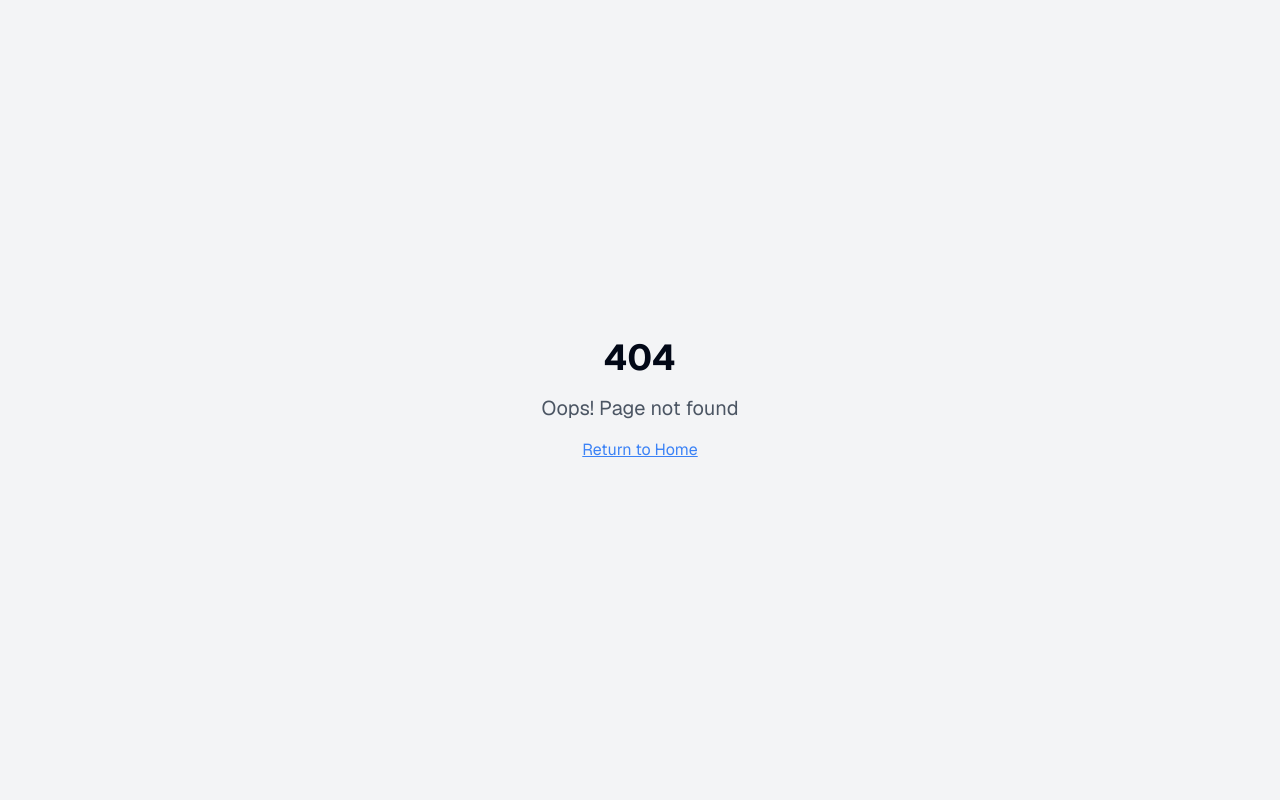
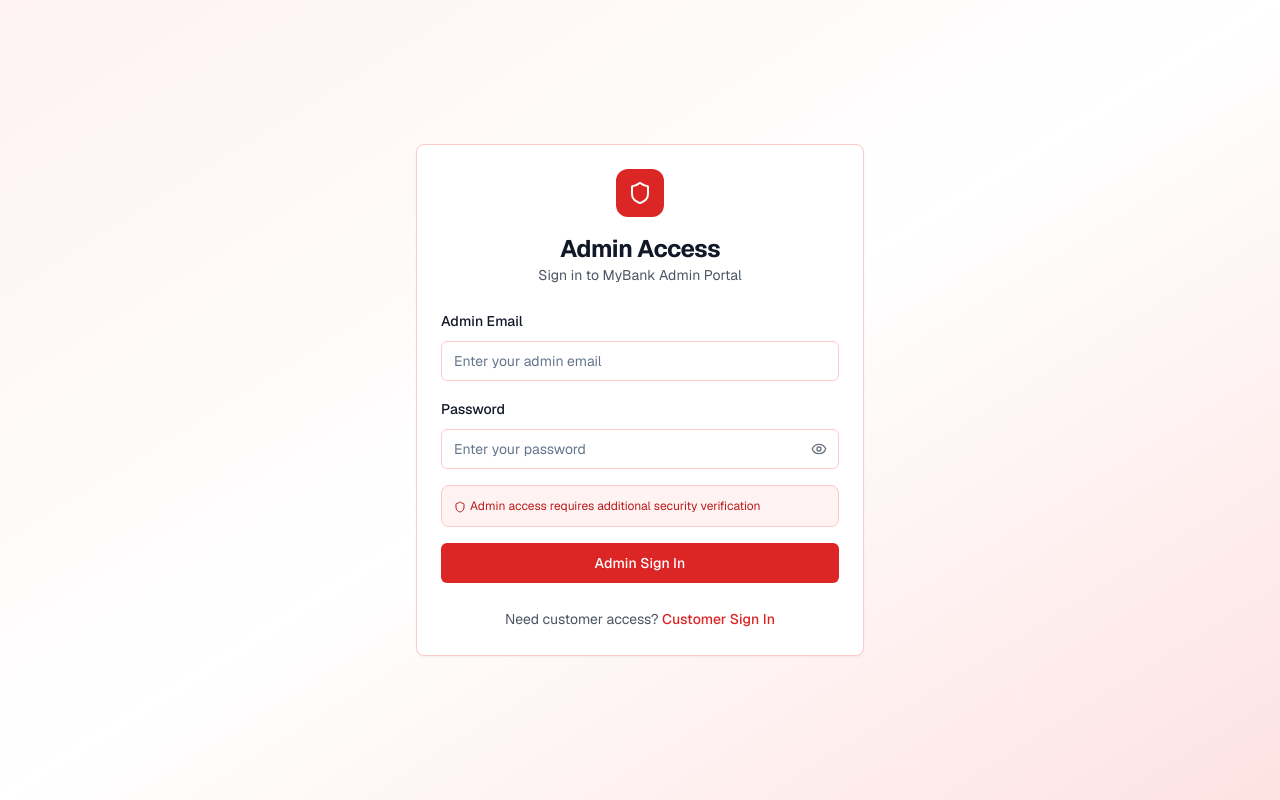
Before and after one commit to AshanHimantha/baking-webapp, a React (Vite) app: page /admin/signin in a window 1280 px wide. Before the commit this address had no page. Built offline with nearby package versions, Linux system fonts and the light colour scheme.

Commit message:
Add admin login route
Create a separate login route for administrators.

```diff
--- a/src/App.tsx
+++ b/src/App.tsx
@@ -8,6 +8,7 @@ import { ThemeProvider } from "@/components/theme-provider";
 import Index from "./pages/Index";
 import SignIn from "./pages/SignIn";
 import SignUp from "./pages/SignUp";
+import AdminSignIn from "./pages/admin/SignIn";
 import CustomerDashboard from "./pages/customer/Dashboard";
 import CustomerTransactions from "./pages/customer/Transactions";
 import CustomerTransfer from "./pages/customer/Transfer";
@@ -34,6 +35,7 @@ const App = () => (
             <Route path="/" element={<Index />} />
             <Route path="/signin" element={<SignIn />} />
             <Route path="/signup" element={<SignUp />} />
+            <Route path="/admin/signin" element={<AdminSignIn />} />
 
             {/* Customer Banking Routes */}
             <Route path="/customer/dashboard" element={<CustomerDashboard />} />
--- /dev/null
+++ b/src/pages/admin/SignIn.tsx
@@ -0,0 +1,199 @@
+
+import { useState } from "react";
+import { Link } from "react-router-dom";
+import { Button } from "@/components/ui/button";
+import { Input } from "@/components/ui/input";
+import { Card, CardContent, CardDescription, CardHeader, CardTitle } from "@/components/ui/card";
+import { InputOTP, InputOTPGroup, InputOTPSlot } from "@/components/ui/input-otp";
+import { Shield, ArrowLeft, Eye, EyeOff } from "lucide-react";
+
+const AdminSignIn = () => {
+  const [step, setStep] = useState<'credentials' | 'verification'>('credentials');
+  const [email, setEmail] = useState('');
+  const [password, setPassword] = useState('');
+  const [showPassword, setShowPassword] = useState(false);
+  const [verificationCode, setVerificationCode] = useState('');
+  const [isLoading, setIsLoading] = useState(false);
+
+  const handleCredentialsSubmit = async (e: React.FormEvent) => {
+    e.preventDefault();
+    setIsLoading(true);
+
+    // Simulate API call for admin login and sending verification code
+    await new Promise(resolve => setTimeout(resolve, 1000));
+
+    setIsLoading(false);
+    setStep('verification');
+  };
+
+  const handleVerificationSubmit = async (e: React.FormEvent) => {
+    e.preventDefault();
+    setIsLoading(true);
+
+    // Simulate API call
+    await new Promise(resolve => setTimeout(resolve, 1000));
+
+    setIsLoading(false);
+    // Redirect to admin dashboard would happen here
+    console.log('Admin sign in successful');
+  };
+
+  const handleResendCode = () => {
+    console.log('Resending admin verification code...');
+  };
+
+  return (
+    <div className="min-h-screen bg-gradient-to-br from-red-50 via-white to-red-100 flex items-center justify-center p-4 font-geist">
+      <Card className="w-full max-w-md border-red-200">
+        <CardHeader className="text-center space-y-4">
+          <div className="flex justify-center">
+            <div className="w-12 h-12 bg-red-600 rounded-xl flex items-center justify-center">
+              <Shield className="w-6 h-6 text-white" />
+            </div>
+          </div>
+          <div>
+            <CardTitle className="text-2xl font-bold text-gray-900">
+              {step === 'credentials' ? 'Admin Access' : 'Verify your email'}
+            </CardTitle>
+            <CardDescription className="text-gray-600">
+              {step === 'credentials'
+                ? 'Sign in to MyBank Admin Portal'
+                : `We've sent a 6-digit code to ${email}`
+              }
+            </CardDescription>
+          </div>
+        </CardHeader>
+
+        <CardContent className="space-y-6">
+          {step === 'credentials' ? (
+            <form onSubmit={handleCredentialsSubmit} className="space-y-4">
+              <div className="space-y-2">
+                <label htmlFor="admin-email" className="text-sm font-medium text-gray-900">
+                  Admin Email
+                </label>
+                <Input
+                  id="admin-email"
+                  type="email"
+                  placeholder="Enter your admin email"
+                  value={email}
+                  onChange={(e) => setEmail(e.target.value)}
+                  required
+                  className="w-full border-red-200 focus:border-red-400"
+                />
+              </div>
+
+              <div className="space-y-2">
+                <label htmlFor="admin-password" className="text-sm font-medium text-gray-900">
+                  Password
+                </label>
+                <div className="relative">
+                  <Input
+                    id="admin-password"
+                    type={showPassword ? "text" : "password"}
+                    placeholder="Enter your password"
+                    value={password}
+                    onChange={(e) => setPassword(e.target.value)}
+                    required
+                    className="w-full pr-10 border-red-200 focus:border-red-400"
+                  />
+                  <Button
+                    type="button"
+                    variant="ghost"
+                    size="sm"
+                    className="absolute right-0 top-0 h-full px-3 py-2 hover:bg-transparent"
+                    onClick={() => setShowPassword(!showPassword)}
+                  >
+                    {showPassword ? (
+                      <EyeOff className="h-4 w-4 text-gray-500" />
+                    ) : (
+                      <Eye className="h-4 w-4 text-gray-500" />
+                    )}
+                  </Button>
+                </div>
+              </div>
+
+              <div className="bg-red-50 border border-red-200 rounded-lg p-3">
+                <p className="text-xs text-red-700">
+                  <Shield className="w-3 h-3 inline mr-1" />
+                  Admin access requires additional security verification
+                </p>
+              </div>
+
+              <Button
+                type="submit"
+                className="w-full bg-red-600 hover:bg-red-700 text-white"
+                disabled={isLoading}
+              >
+                {isLoading ? 'Verifying Access...' : 'Admin Sign In'}
+              </Button>
+            </form>
+          ) : (
+            <form onSubmit={handleVerificationSubmit} className="space-y-4">
+              <div className="flex justify-center mb-4">
+                <Button
+                  type="button"
+                  variant="ghost"
+                  onClick={() => setStep('credentials')}
+                  className="text-gray-600 hover:text-gray-900"
+                >
+                  <ArrowLeft className="w-4 h-4 mr-2" />
+                  Back to admin sign in
+                </Button>
+              </div>
+
+              <div className="space-y-2">
+                <label className="text-sm font-medium text-gray-900">
+                  Admin Verification Code
+                </label>
+                <div className="flex justify-center">
+                  <InputOTP
+                    maxLength={6}
+                    value={verificationCode}
+                    onChange={setVerificationCode}
+                  >
+                    <InputOTPGroup>
+                      <InputOTPSlot index={0} className="border-red-200" />
+                      <InputOTPSlot index={1} className="border-red-200" />
+                      <InputOTPSlot index={2} className="border-red-200" />
+                      <InputOTPSlot index={3} className="border-red-200" />
+                      <InputOTPSlot index={4} className="border-red-200" />
+                      <InputOTPSlot index={5} className="border-red-200" />
+                    </InputOTPGroup>
+                  </InputOTP>
+                </div>
+              </div>
+
+              <Button
+                type="button"
+                variant="ghost"
+                onClick={handleResendCode}
+                className="w-full text-red-600 hover:text-red-700"
+              >
+                Didn't receive a code? Resend
+              </Button>
+
+              <Button
+                type="submit"
+                className="w-full bg-red-600 hover:bg-red-700 text-white"
+                disabled={isLoading || verificationCode.length !== 6}
+              >
+                {isLoading ? 'Verifying...' : 'Verify & Access Admin'}
+              </Button>
+            </form>
+          )}
+
+          <div className="text-center">
+            <span className="text-sm text-gray-600">
+              Need customer access?{' '}
+              <Link to="/signin" className="text-red-600 hover:text-red-700 font-medium">
+                Customer Sign In
+              </Link>
+            </span>
+          </div>
+        </CardContent>
+      </Card>
+    </div>
+  );
+};
+
+export default AdminSignIn;
```
